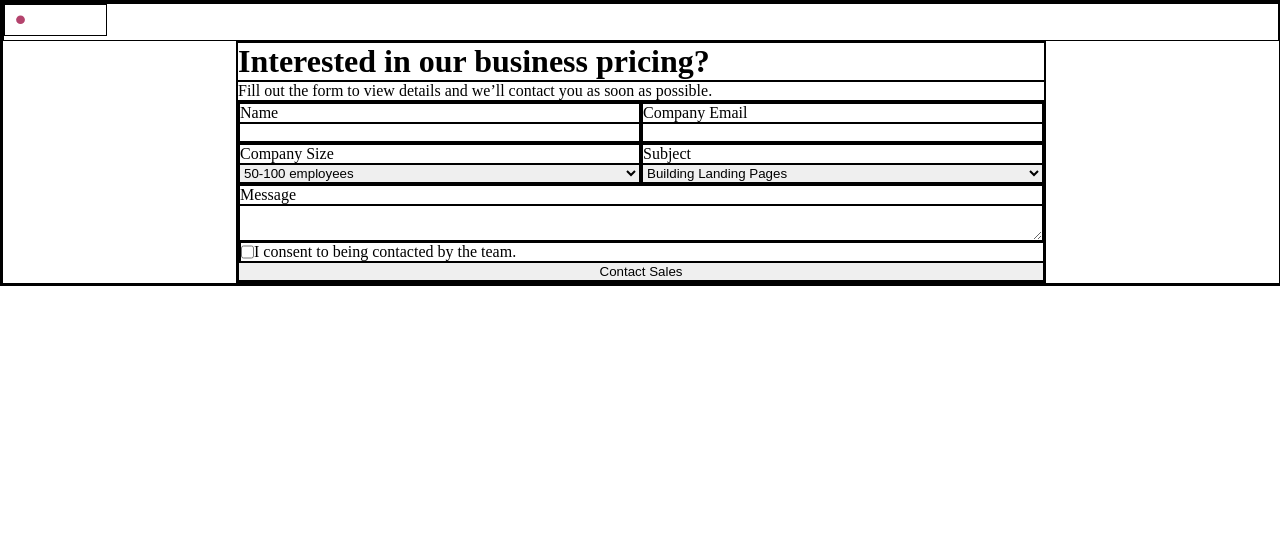
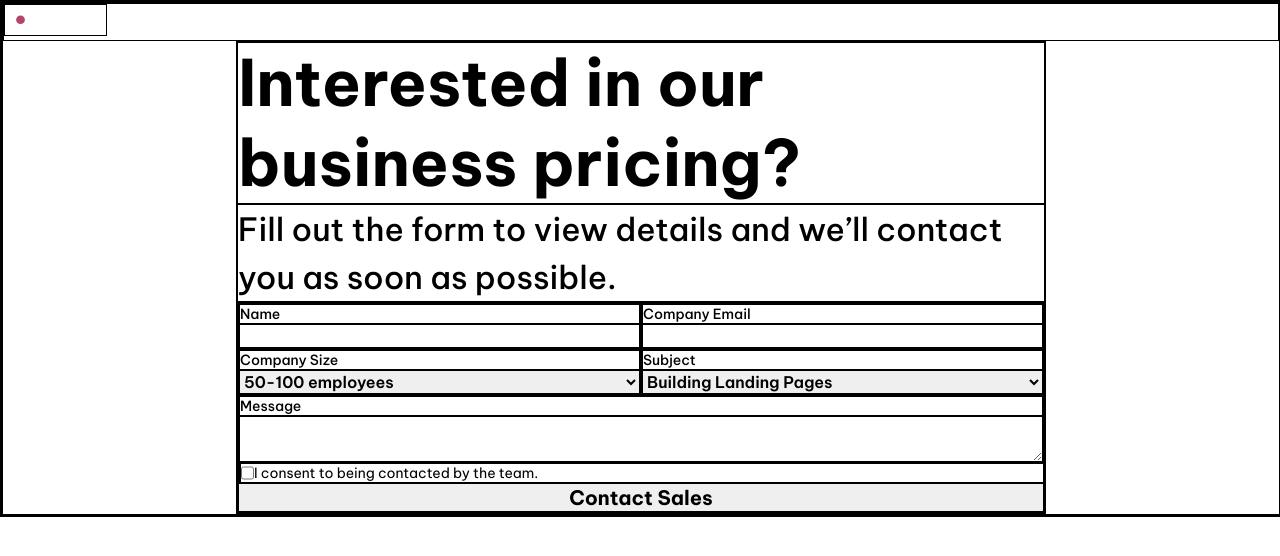
Before and after one commit to Nimus-oes/react-static-contact-form, a React (Vite) app: page / in a window 1280 px wide. Shown: the top 556 px of the page. Built offline with nearby package versions, Linux system fonts and the light colour scheme.

Commit message:
Add font style to all components

```diff
--- a/index.html
+++ b/index.html
@@ -3,6 +3,12 @@
   <head>
     <meta charset="UTF-8" />
     <meta name="viewport" content="width=device-width, initial-scale=1.0" />
+    <link rel="preconnect" href="https://fonts.googleapis.com" />
+    <link rel="preconnect" href="https://fonts.gstatic.com" crossorigin />
+    <link
+      href="https://fonts.googleapis.com/css2?family=Be+Vietnam+Pro:wght@400;500;600;700&display=swap"
+      rel="stylesheet"
+    />
     <title>React Contact Form</title>
   </head>
   <body>
--- a/src/App.css
+++ b/src/App.css
@@ -1,6 +1,18 @@
 .main {
   width: 94%;
   margin: 0 auto;
+}
+
+.title {
+  font-size: 40px;
+  font-weight: 700;
+  line-height: 125%;
+}
+
+.subtitle {
+  font-size: 16px;
+  font-weight: 500;
+  line-height: 150%;
 }
 
 .form {
@@ -13,13 +25,38 @@
   flex-direction: column;
 }
 
+.item-title {
+  font-size: 14px;
+  font-weight: 500;
+}
+
+.item-input {
+  font-size: 16px;
+  font-weight: 600;
+}
+
 .consent {
+  font-size: 14px;
+  font-weight: 400;
   flex-direction: row;
+}
+
+.button {
+  font-size: 20px;
+  font-weight: 700;
 }
 
 @media only screen and (min-width: 820px) {
   .main {
     width: 810px;
+  }
+
+  .title {
+    font-size: 64px;
+  }
+
+  .subtitle {
+    font-size: 32px;
   }
 
   .form {
--- a/src/components/Form.jsx
+++ b/src/components/Form.jsx
@@ -2,39 +2,49 @@ export default function Form() {
   return (
     <form className="form">
       <div className="form-item half-w">
-        <label htmlFor="name">Name</label>
-        <input type="text" name="name" id="name" />
+        <label htmlFor="name" className="item-title">
+          Name
+        </label>
+        <input type="text" name="name" id="name" className="item-input" />
       </div>
       <div className="form-item half-w">
-        <label htmlFor="">Company Email</label>
-        <input type="email" name="email" id="email" />
+        <label htmlFor="email" className="item-title">
+          Company Email
+        </label>
+        <input type="email" name="email" id="email" className="item-input" />
       </div>
       <div className="form-item half-w">
-        <label htmlFor="size">Company Size</label>
-        <select name="size" id="size">
+        <label htmlFor="size" className="item-title">
+          Company Size
+        </label>
+        <select name="size" id="size" className="item-input">
           <option value="sm">50-100 employees</option>
           <option value="md">100-200 employees</option>
           <option value="lg">Over 200 employees</option>
         </select>
       </div>
       <div className="form-item half-w">
-        <label htmlFor="subject">Subject</label>
-        <select name="subject" id="subject">
+        <label htmlFor="subject" className="item-title">
+          Subject
+        </label>
+        <select name="subject" id="subject" className="item-input">
           <option value="landing">Building Landing Pages</option>
           <option value="price">About Pricing</option>
           <option value="other">Others</option>
         </select>
       </div>
       <div className="form-item full-w">
-        <label htmlFor="message">Message</label>
-        <textarea name="message" id="message"></textarea>
+        <label htmlFor="message" className="item-title">
+          Message
+        </label>
+        <textarea name="message" id="message" className="item-input"></textarea>
       </div>
       <div className="form-item consent full-w">
         <label htmlFor="consent"></label>
         <input type="checkbox" name="consent" id="consent" /> I consent to being
         contacted by the team.
       </div>
-      <button className="full-w">Contact Sales</button>
+      <button className="button full-w">Contact Sales</button>
     </form>
   );
 }
--- a/src/components/Subtitle.jsx
+++ b/src/components/Subtitle.jsx
@@ -1,6 +1,6 @@
 export default function Subtitle() {
   return (
-    <p>
+    <p className="subtitle">
       Fill out the form to view details and we’ll contact you as soon as
       possible.
     </p>
--- a/src/components/Title.jsx
+++ b/src/components/Title.jsx
@@ -1,3 +1,3 @@
 export default function Title() {
-  return <h1>Interested in our business pricing?</h1>;
+  return <h1 className="title">Interested in our business pricing?</h1>;
 }
--- a/src/index.css
+++ b/src/index.css
@@ -11,4 +11,12 @@
 
 body {
   width: 100vw;
+  font-family: "Be Vietnam Pro", sans-serif;
 }
+
+input,
+select,
+textarea,
+button {
+  font: inherit;
+}
```
